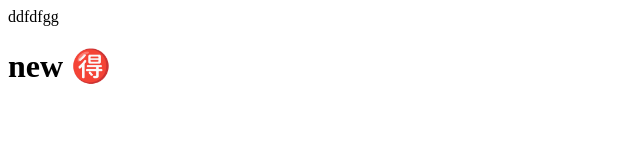
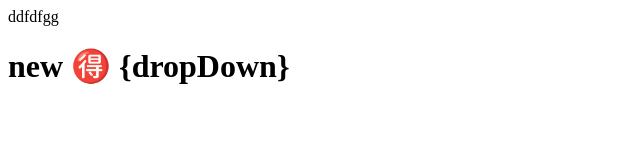
Before and after one commit to hammad-safi/thirdrepo, a plain HTML site: page index.html in a window 1280 px wide. Shown: the whole page, without its empty margins (0-640 px from the left). Drawn offline with Linux system fonts and the light colour scheme.

Commit message:
add dropDown

```diff
--- a/index.html
+++ b/index.html
@@ -1,3 +1,2 @@
 <p>ddfdfgg</p>
-<h1>new 🉐
-</h1>
+<h1>new 🉐 {dropDown}</h1>
```
